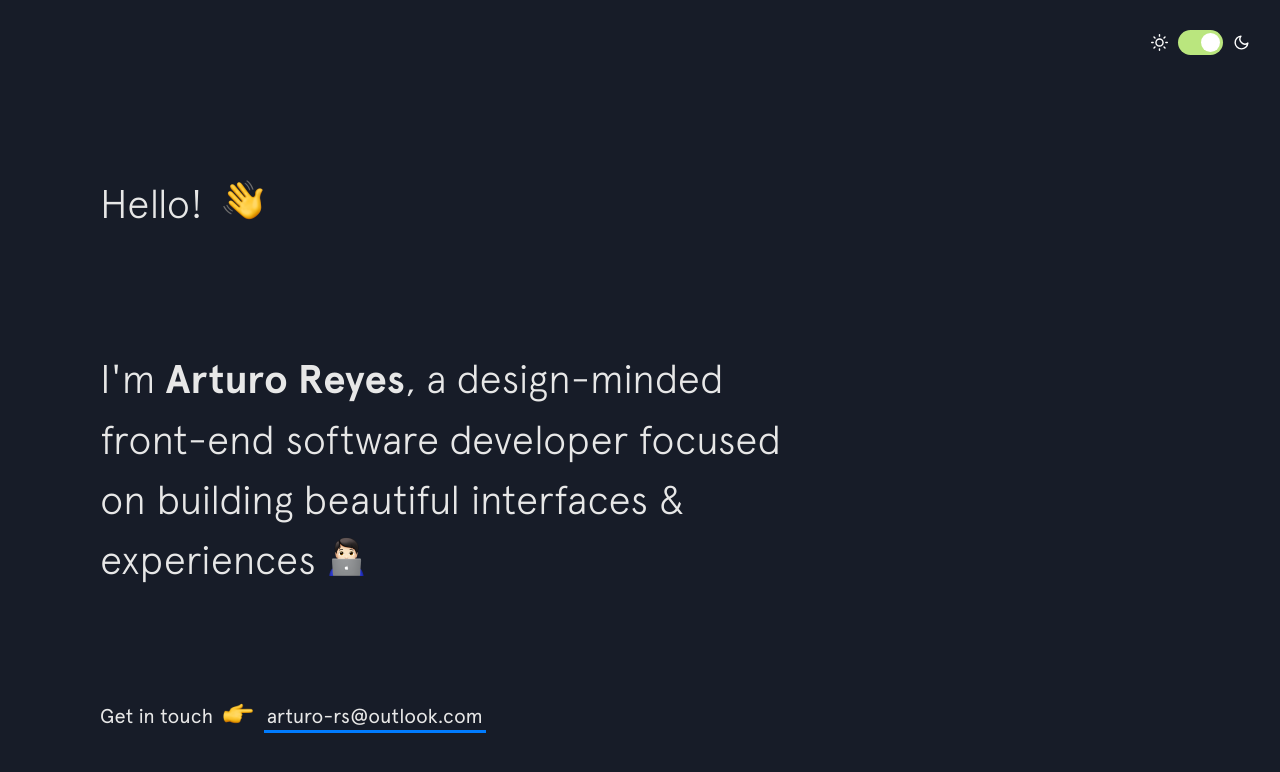
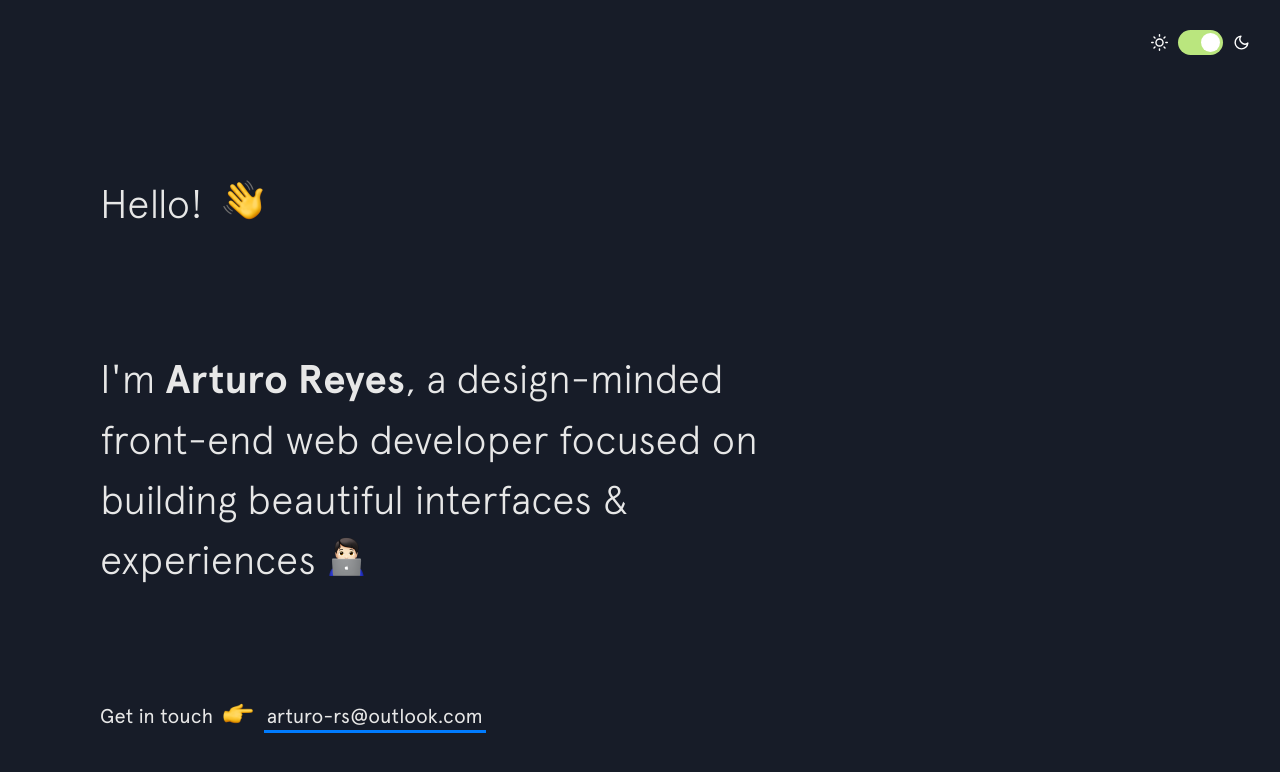
Before and after one commit to ArturReyes/arturreyes.github.io, a Jekyll site: the page built from index.html, in a window 1280 px wide and 900 px high. Shown: the top 772 px of the window. Built offline with Jekyll 4.4.1, drawn with Linux system fonts in a browser that asks for light colours; nearby versions of some CDN libraries.

```diff
--- a/_includes/intro.html
+++ b/_includes/intro.html
@@ -4,7 +4,7 @@
   </h1>
 
   <h2 class="intro__tagline">I'm
-    <span class="name">Arturo Reyes</span>, a design-minded front-end software developer focused on building beautiful interfaces &amp; experiences
+    <span class="name">Arturo Reyes</span>, a design-minded front-end web developer focused on building beautiful interfaces &amp; experiences
     <span class="emoji technologist"></span>
   </h2>
 
```
